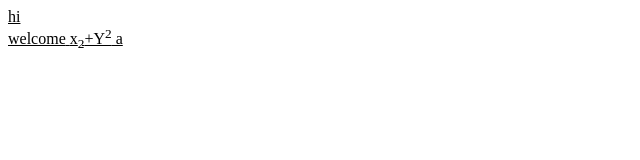
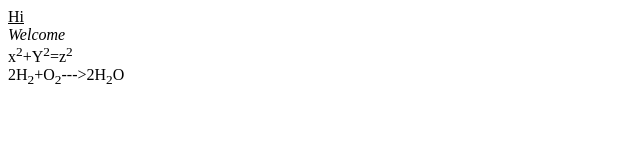
Before and after one commit to iamneo-production/dfdaaccdfcffadadaeccdffeecabfeedab, a website: page public/index.html in a window 1280 px wide. Shown: the whole page, without its empty margins (0-640 px from the left). Drawn offline with Linux system fonts and the light colour scheme.

Commit message:
Backup Commit

```diff
--- a/public/index.html
+++ b/public/index.html
@@ -1,11 +1,10 @@
 <!DOCTYPE html>
 <html lang="en">
-<title></title>
-<p1><u>hi<br></p1>
-<p2>welcome</p2>
-<P3>x<sub>2</sub>+Y<sup>2</sup>
-
-a<sub></sub>
+<title><b>Hello</b><br></title>
+<p1><u>Hi</u><br></p1>
+<p2><I>Welcome</I><br></p2>
+<P3>x<sup>2</sup>+Y<sup>2</sup>=z<sup>2</sup><br></p3>
+<p4>2H<sub>2</sub>+O<sub>2</sub>--->2H<SUB>2</SUB>O<BR></p4>
 </head>
 <body>
 </body>
```
